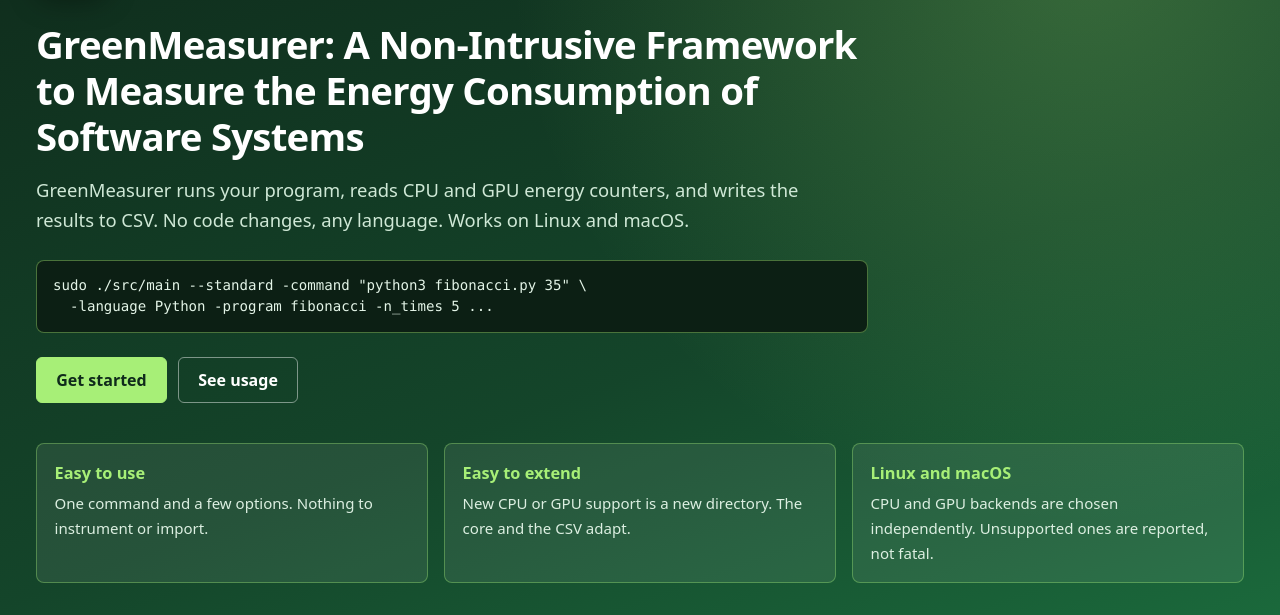
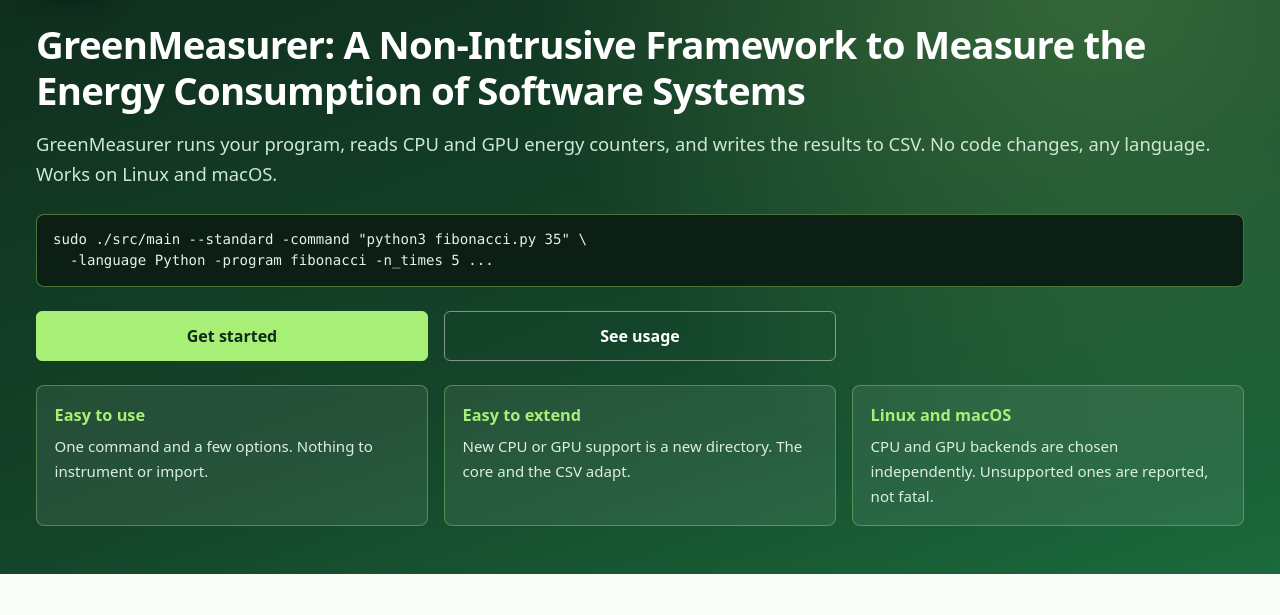
Before and after one commit to simaocunha71/GreenMeasurer, a plain HTML site: page website/index.html in a window 1280 px wide. Shown: the part 185-800 px from the top of the page. Drawn offline with Linux system fonts and the light colour scheme.

Commit message:
Website: align hero elements to the content width
Co-authored-by: Copilot <223556219+Copilot@users.noreply.github.com>

```diff
--- a/website/styles.css
+++ b/website/styles.css
@@ -52,22 +52,23 @@ a:hover { text-decoration: underline; }
   color: #fff; padding: 3.5rem 0 3rem;
 }
 .hero-logo { width: 72px; height: 72px; margin-bottom: 1rem; filter: drop-shadow(0 4px 14px rgba(0, 0, 0, 0.35)); }
-.hero h1 { font-size: 2.4rem; line-height: 1.2; margin: 0 0 1rem; letter-spacing: -0.02em; max-width: 52rem; }
-.lead { font-size: 1.15rem; color: #cfe8d6; max-width: 48rem; margin: 0 0 1.5rem; }
-.hero-cmd { max-width: 52rem; border-color: rgba(167, 239, 119, 0.4); }
+.hero h1 { font-size: 2.4rem; line-height: 1.2; margin: 0 0 1rem; letter-spacing: -0.02em; max-width: none; }
+.lead { font-size: 1.15rem; color: #cfe8d6; max-width: none; margin: 0 0 1.5rem; }
+.hero-cmd { max-width: none; border-color: rgba(167, 239, 119, 0.4); }
 
-.actions { display: flex; gap: 0.7rem; margin: 1.5rem 0 2.5rem; }
+.actions { display: grid; grid-template-columns: repeat(3, 1fr); gap: 1rem; margin: 1.5rem 0 1.5rem; }
 .btn {
-  display: inline-block; padding: 0.55rem 1.2rem; border-radius: 6px; font-weight: 600;
+  display: block; text-align: center; padding: 0.7rem 1.2rem; border-radius: 6px; font-weight: 600;
   border: 1px solid var(--border); background: #fff; color: var(--text);
 }
 .btn:hover { text-decoration: none; background: var(--alt); }
+.hero .cards { margin-top: 1rem; }
 .hero .btn { background: transparent; color: #fff; border-color: rgba(255, 255, 255, 0.45); }
 .hero .btn:hover { background: rgba(255, 255, 255, 0.12); }
 .btn.primary, .hero .btn.primary { background: var(--lime); border-color: var(--lime); color: var(--deep); }
 .btn.primary:hover, .hero .btn.primary:hover { background: #bff59a; }
 
-.cards { display: grid; grid-template-columns: repeat(auto-fit, minmax(14rem, 1fr)); gap: 1rem; }
+.cards { display: grid; grid-template-columns: repeat(3, 1fr); gap: 1rem; }
 .card { background: rgba(255, 255, 255, 0.08); border: 1px solid rgba(167, 239, 119, 0.35); border-radius: 8px; padding: 1rem 1.1rem; }
 .card h3 { margin: 0 0 0.3rem; font-size: 1.02rem; color: var(--lime); }
 .card p { margin: 0; color: #dcefe1; font-size: 0.94rem; }
@@ -100,6 +101,9 @@ li { margin: 0.35rem 0; }
 
 footer { border-top: 2px solid var(--accent); background: var(--deep); text-align: center; color: #b9d6c1; font-size: 0.9rem; padding: 1rem 0; }
 
+@media (max-width: 800px) {
+  .cards, .actions { grid-template-columns: 1fr; }
+}
 @media (max-width: 600px) {
   .hero h1 { font-size: 1.8rem; }
   .topbar nav { gap: 0.7rem; }
```
